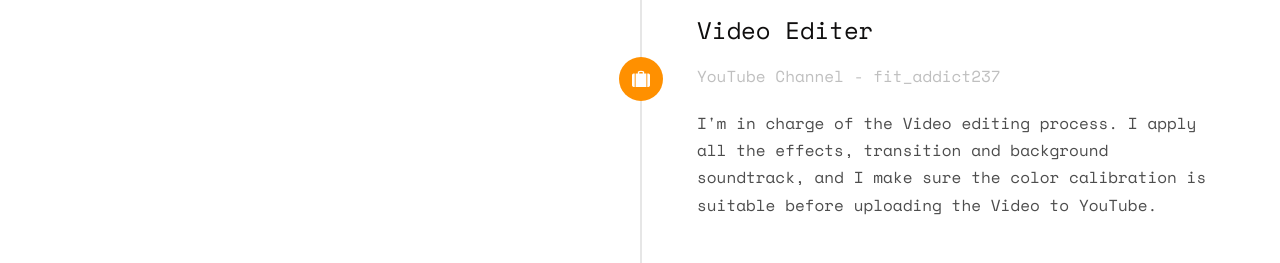
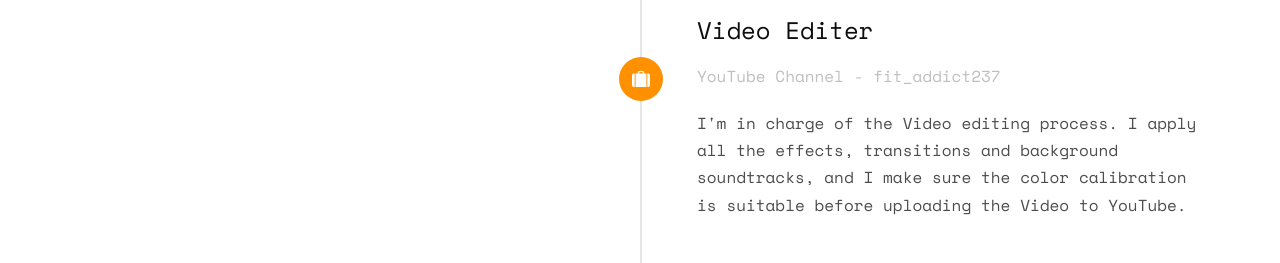
Before and after one commit to Arskan17/PP, a plain HTML site: page index.html in a window 1280 px wide. Shown: the part 2490-2753 px from the top of the page. Drawn offline with nearby package versions, Linux system fonts and the light colour scheme; some packages are replaced by stand-ins of ours; no server answers; files whose address does not match are found by name.

Commit message:
transitions

```diff
--- a/index.html
+++ b/index.html
@@ -155,7 +155,7 @@
 									<span class="company">YouTube Channel - fit_addict237</span>
 								</div>
 								<div class="timeline-body">
-									<p>I'm in charge of the Video editing process. I apply all the effects, transition and background soundtrack, and I make sure the color calibration is suitable before uploading the Video to YouTube. </p>
+									<p>I'm in charge of the Video editing process. I apply all the effects, transitions and background soundtracks, and I make sure the color calibration is suitable before uploading the Video to YouTube. </p>
 								</div>
 							</div>
 						</li>
```
